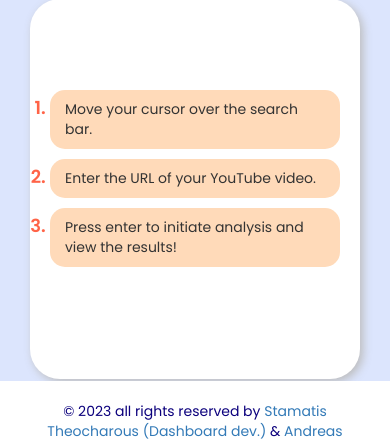
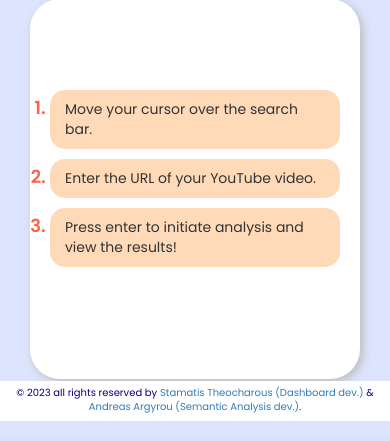
Before and after one commit to StamTheo28/youtube-dashboard, a Django app: page /dashboard/ in a window 390 px wide. Shown: the part 423-864 px from the top of the page. Run offline with Django 4.2, Linux system fonts and the light colour scheme; parts of the project's set-up code (start-up, migrations or seed data) failed here and were passed over; some libraries are stand-ins or nearby versions.

Commit message:
Update footer styling for smaller screens

```diff
--- a/myDashboard/myDashboard/settings.py
+++ b/myDashboard/myDashboard/settings.py
@@ -31,7 +31,7 @@ BASE_DIR = Path(__file__).resolve().parent.parent
 SECRET_KEY = os.environ.get('DJANGO-KEY')
 
 # SECURITY WARNING: don't run with debug turned on in production!
-DEBUG = True
+DEBUG = False
 
 
 ALLOWED_HOSTS = ['*']
--- a/myDashboard/static/css/style.css
+++ b/myDashboard/static/css/style.css
@@ -1255,20 +1255,25 @@ background-color: #9e9e9eb2;
 
 .footer {
 	background-color: var(--background-color2);
-	height: 60px;
 	color: var(--secondary-color);
-	padding: 20px;
+	position: absolute;
+    bottom:0;
+    left:0;
+    width: 100%;
+	padding: 10px;
 	text-align: center;
-	z-index: 2;
+	height: 50px;
+	/*
 	overflow-y: hidden;
-	bottom:0;
 	margin-top: auto;
+	*/
 	}
 
 	.footer-content {
 		display: flex;
 		flex-direction: column;
 		align-items: center;
+		flex-wrap: wrap;
 	}
 
 /* Responsive CSS */
@@ -1301,6 +1306,7 @@ background-color: #9e9e9eb2;
 		justify-content: center;
     	align-items: center;
 	}
+
 }
 
 
@@ -1445,6 +1451,10 @@ background-color: #9e9e9eb2;
 		font-size: 18px;
 		margin-left: 5px;
   }
+
+  .footer {
+	padding: 5px;
+  }
 }
 
   @media(max-width: 565px){
@@ -1606,6 +1616,11 @@ background-color: #9e9e9eb2;
 	.section-button{
 		font-size: 10px;
 		padding: 3px 7px;
+	}
+
+	.footer{
+		font-size: 11px;
+		height: 40px;
 	}
 
 }
@@ -1721,6 +1736,10 @@ background-color: #9e9e9eb2;
 		margin-top: 5px;
 	}
 
+	.footer {
+		font-size: 10px;
+	}
+
 }
 
 @media(max-width:385px){
@@ -1769,6 +1788,10 @@ background-color: #9e9e9eb2;
 			padding: 5px 5px;
 			margin-left: 1px;
 		}
+
+		.footer {
+			font-size: 9.5px;
+		}
 	}
 
     @media screen and (max-width: 320px) {
```
Also changed, not shown: 1 other file.
